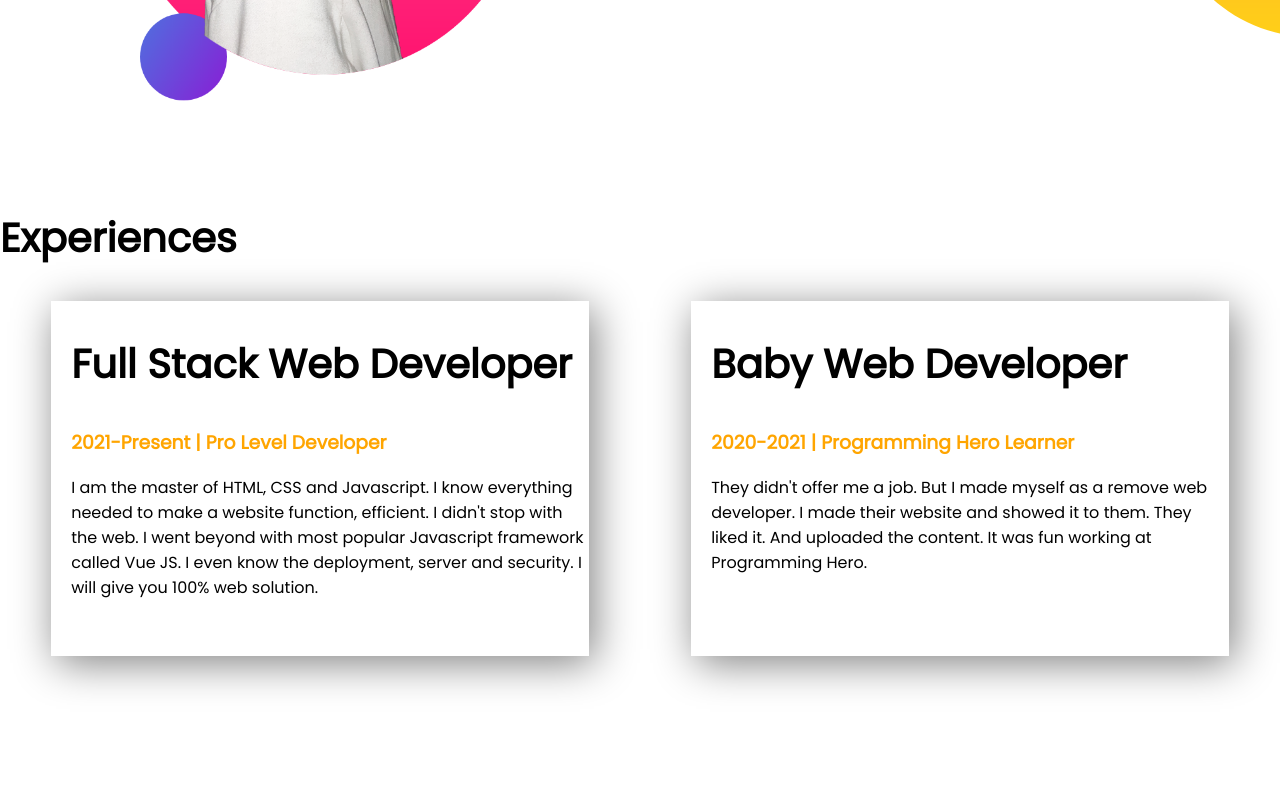
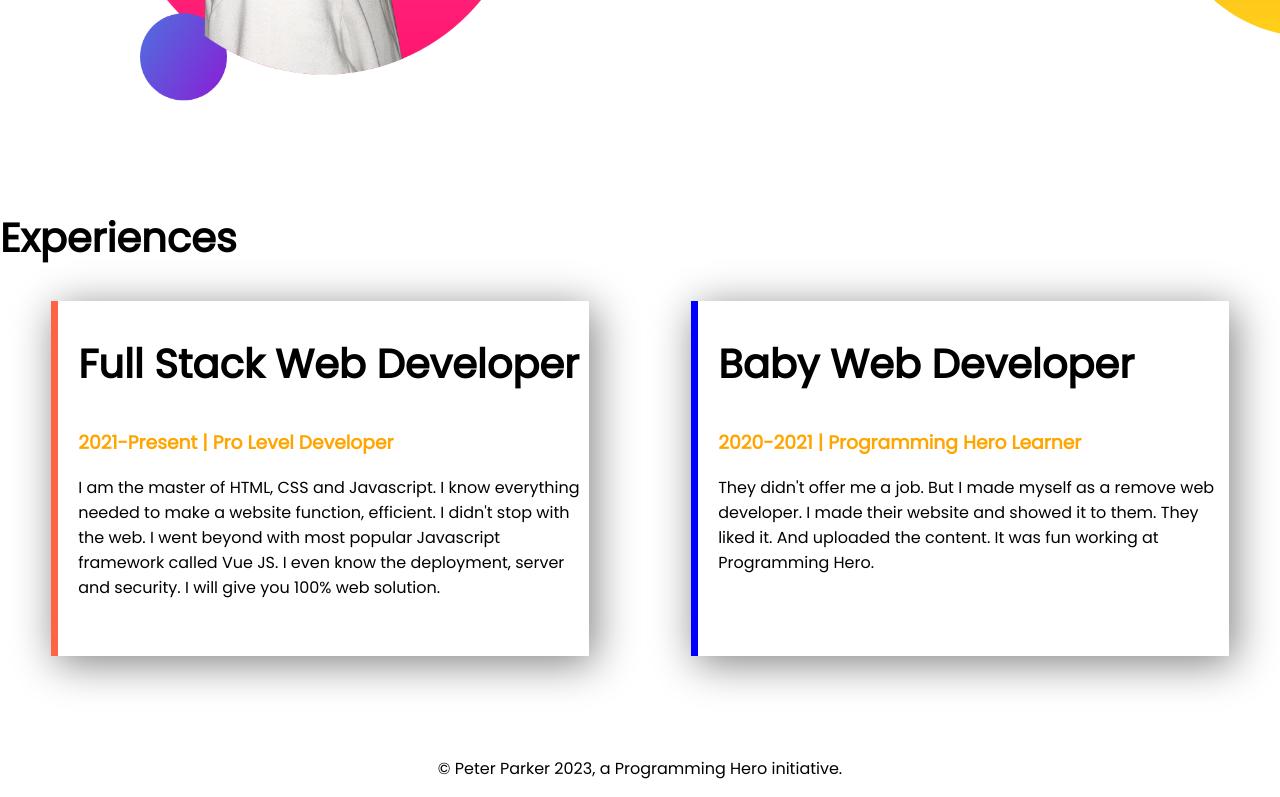
Before and after one commit to saklain15/demo-portfolio, a plain HTML site: page index.html in a window 1280 px wide. Shown: the part 900-1697 px from the top of the page. Before the commit the page ends 1656 px from the top, so only its background shows below. Drawn offline with Linux system fonts and the light colour scheme.

Commit message:
different border and footer added

```diff
--- a/index.html
+++ b/index.html
@@ -51,7 +51,7 @@
     <section>
       <h2>Experiences</h2>
       <div class="experience_flexible">
-        <div class="experience">
+        <div class="experience" id="full_stack">
           <h2>Full Stack Web Developer</h2>
           <h3>2021-Present | Pro Level Developer</h3>
           <p>
@@ -62,7 +62,7 @@
             100% web solution.
           </p>
         </div>
-        <div class="experience">
+        <div id="baby_dev" class="experience">
           <h2>Baby Web Developer</h2>
           <h3>2020-2021 | Programming Hero Learner</h3>
           <p>
@@ -73,6 +73,9 @@
           </p>
         </div>
       </div>
+      <footer>
+        <p>© Peter Parker 2023, a Programming Hero initiative.</p>
+      </footer>
     </section>
   </body>
 </html>
--- a/styles.css
+++ b/styles.css
@@ -2,11 +2,11 @@ body {
   font-family: "Poppins", sans-serif;
   margin: 0;
 }
-*,
+/* *,
 ::before,
-::after{
+::after {
   box-sizing: border-box;
-}
+} */
 h1 {
   font-size: 50px;
 }
@@ -53,11 +53,21 @@ selector. It will cover 90% area out of 50%.
   width: 450px;
 }
 .experience {
-  display: inline-block;
   width: 70%;
   margin-left: 4%;
   margin-right: 4%;
   padding-left: 20px;
- padding-bottom: 40px;
+  padding-bottom: 40px;
   box-shadow: 5px 7px 40px grey;
 }
+ #full_stack{
+  border-left: 7px solid tomato;
+}
+#baby_dev{
+  border-left: 7px solid;
+  border-image: linear-gradient(blue 100%, cyan 100%);
+  border-image-slice: 1;
+}
+footer p{
+  text-align: center;
+}
```
